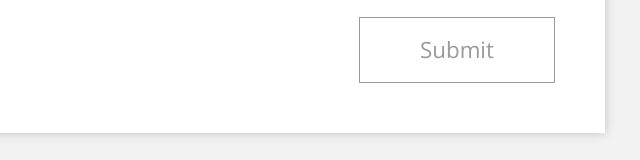
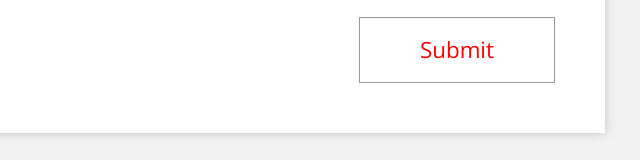
Before and after one commit to kopkop123/front-end-lab-8, a plain HTML site: page homework_02/index.html in a window 1280 px wide. Shown: the part 4265-4425 px from the top of the page, 590-1230 px from the left. Drawn offline with nearby package versions, Linux system fonts and the light colour scheme.

Commit message:
homework 2, task 12

```diff
--- a/homework_02/css/style.css
+++ b/homework_02/css/style.css
@@ -157,3 +157,11 @@ h2 + p {
 .tm-nav-item:not(:last-child) {
     border-bottom: 1px solid silver;
 }
+
+
+/* Task 12 */
+
+input[type="text"],
+button[type="submit"] {
+    color: red;
+}
```
